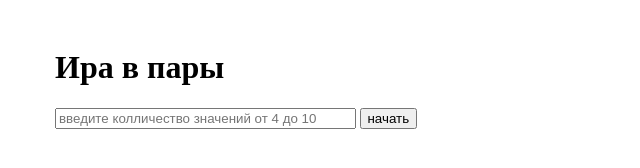
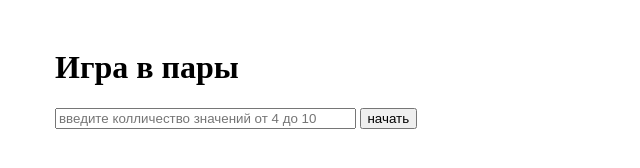
Before and after one commit to DmitryVasil/game, a plain HTML site: page index.html in a window 1280 px wide. Shown: the whole page, without its empty margins (0-640 px from the left). Drawn offline with Linux system fonts and the light colour scheme.

Commit message:
Add files via upload

```diff
--- a/index.html
+++ b/index.html
@@ -9,7 +9,7 @@
 </head>
 <body>
   <div class="container">
-    <h1>Ира в пары</h1>
+    <h1>Игра в пары</h1>
     <input type="number" class="input" value="" placeholder="введите колличество значений от 4 до 10">
     <button class="start-btn">начать</button>
   </div>
```
